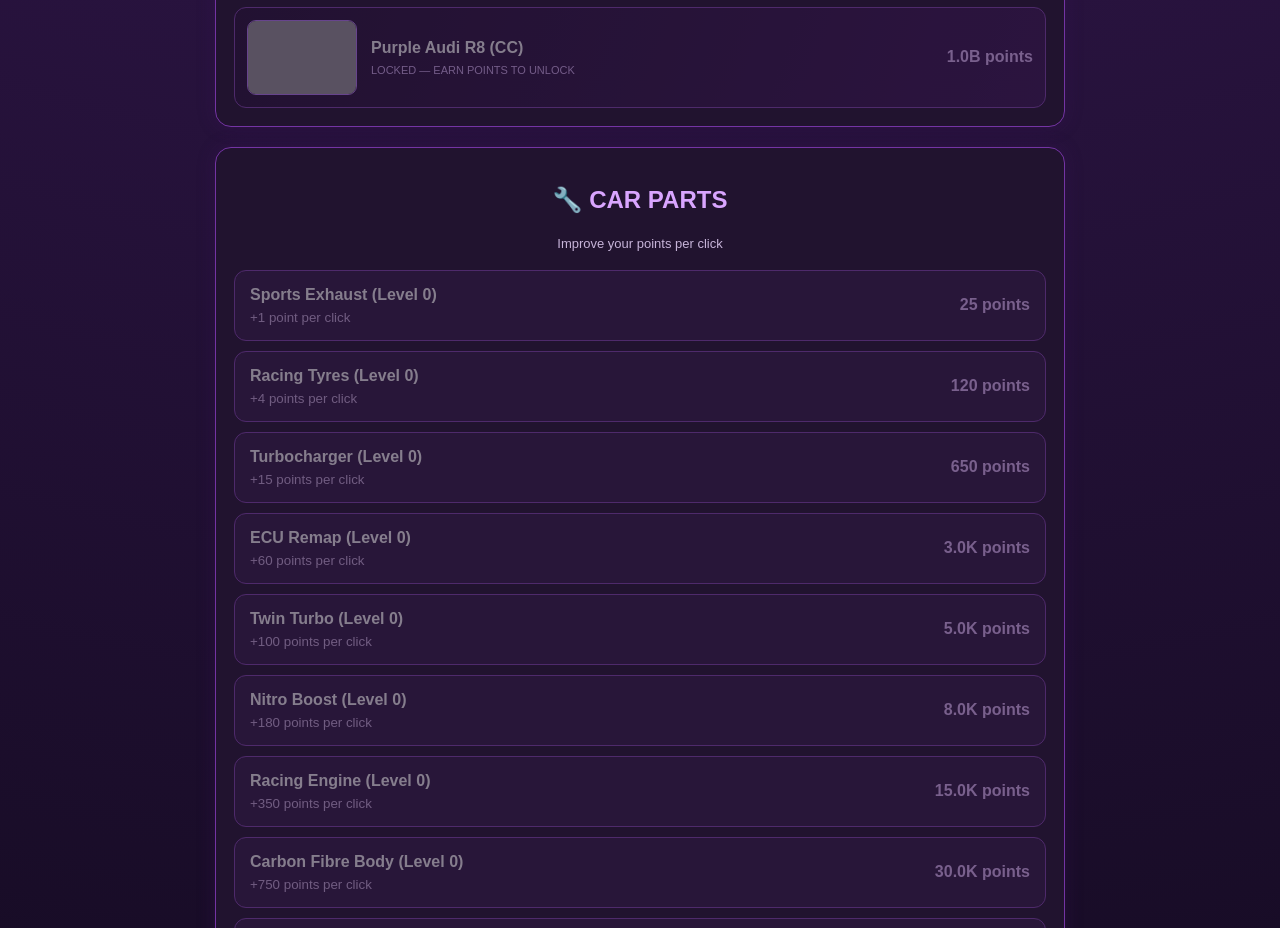
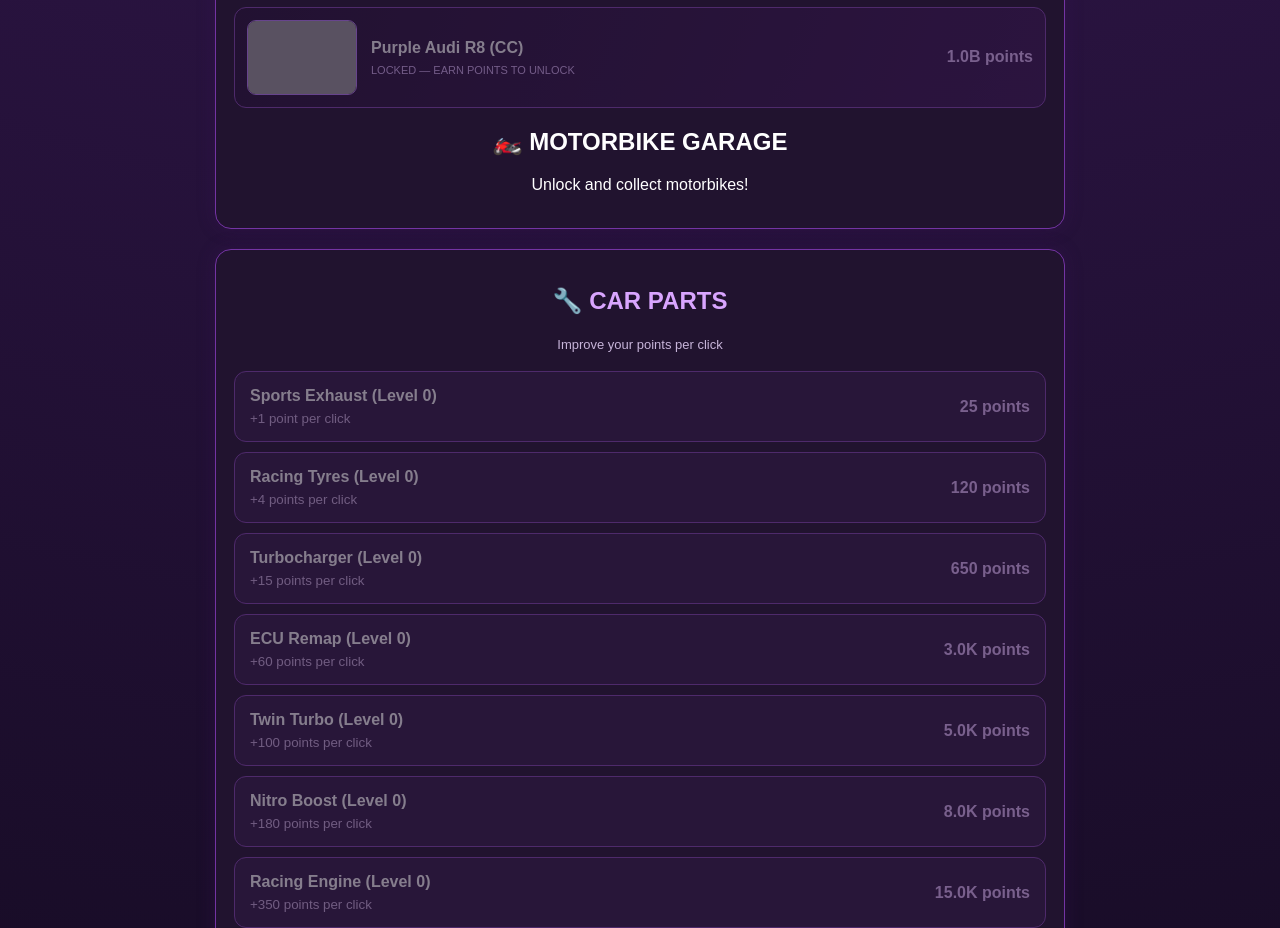
Before and after one commit to brzboi/Car-Clicker, a plain HTML site: page index.html in a window 1280 px wide. Shown: the part 1951-2879 px from the top of the page. Drawn offline with Linux system fonts and the light colour scheme; grey boxes are pictures that could not be loaded.

Commit message:
Add motorbike garage section to index.html

```diff
--- a/index.html
+++ b/index.html
@@ -47,6 +47,9 @@
         <span>Unlock and select cars</span>
       </div>
       <div id="garage" class="upgrade-list"></div>
+      <h2>🏍️ MOTORBIKE GARAGE</h2>
+<p>Unlock and collect motorbikes!</p>
+<div id="bikeGarage" class="upgrade-list"></div>
     </section>
 
     <section class="shop">
```
